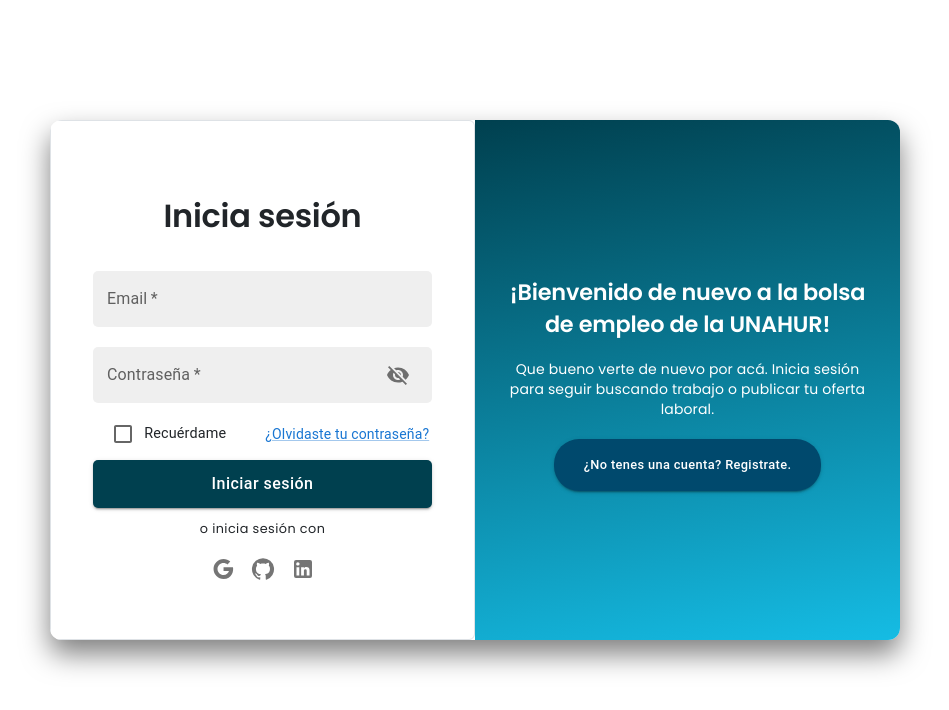
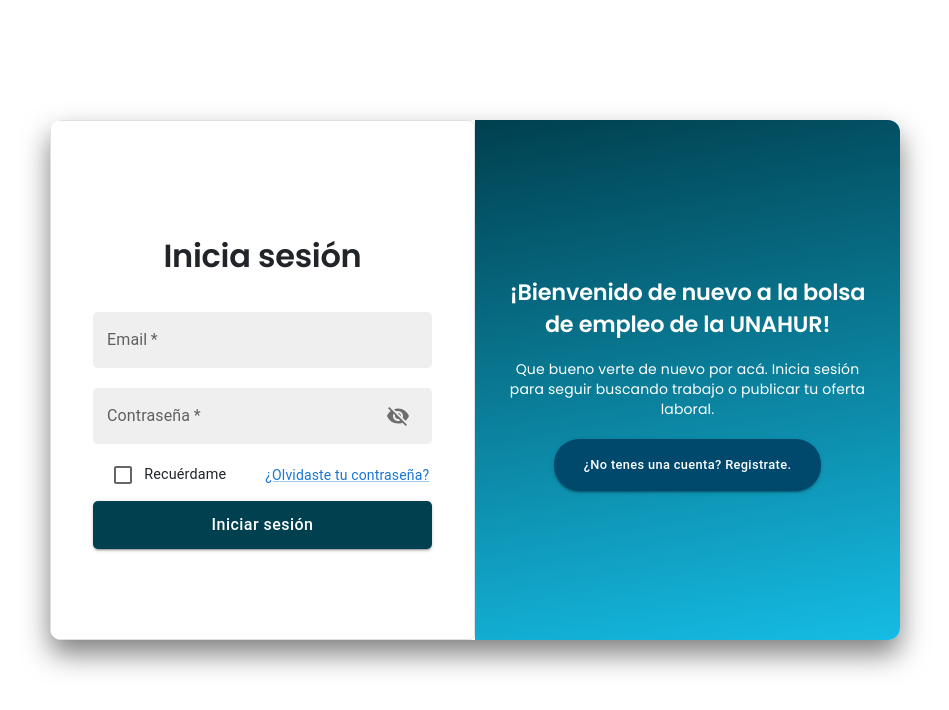
Before and after one commit to codewave-unahur/comunidad-frontend, a React (Vite) app: page /login in a window 1280 px wide. Shown: the top 710 px of the page, without its empty margins (165-1114 px from the left). Built offline with nearby package versions, Linux system fonts and the light colour scheme; no server answers.

Commit message:
iconos login ocultos

```diff
--- a/src/components/LoginAnimado/Login.jsx
+++ b/src/components/LoginAnimado/Login.jsx
@@ -365,7 +365,7 @@ const Login = () => {
                 Siguiente
               </Button>
             </Box>
-            <Typography
+            {/*<Typography
               variant="caption"
               fontFamily={"Poppins, sans-serif"}
               fontSize="0.8rem"
@@ -385,8 +385,8 @@ const Login = () => {
               <IconButton>
                 <LinkedInIcon />
               </IconButton>
+            </Box>*/}
             </Box>
-          </Box>
           {/* Inicio de sesión */}
           <Box className="form-control signin-form">
             <Box
@@ -516,7 +516,7 @@ const Login = () => {
                 Iniciar sesión
               </Button>
             </Box>
-            <Typography
+            {/*<Typography
               variant="caption"
               fontFamily={"Poppins, sans-serif"}
               fontSize="0.8rem"
@@ -542,7 +542,7 @@ const Login = () => {
               <IconButton>
                 <LinkedInIcon />
               </IconButton>
-            </Box>
+            </Box>*/}
           </Box>
         </Box>
 
```
